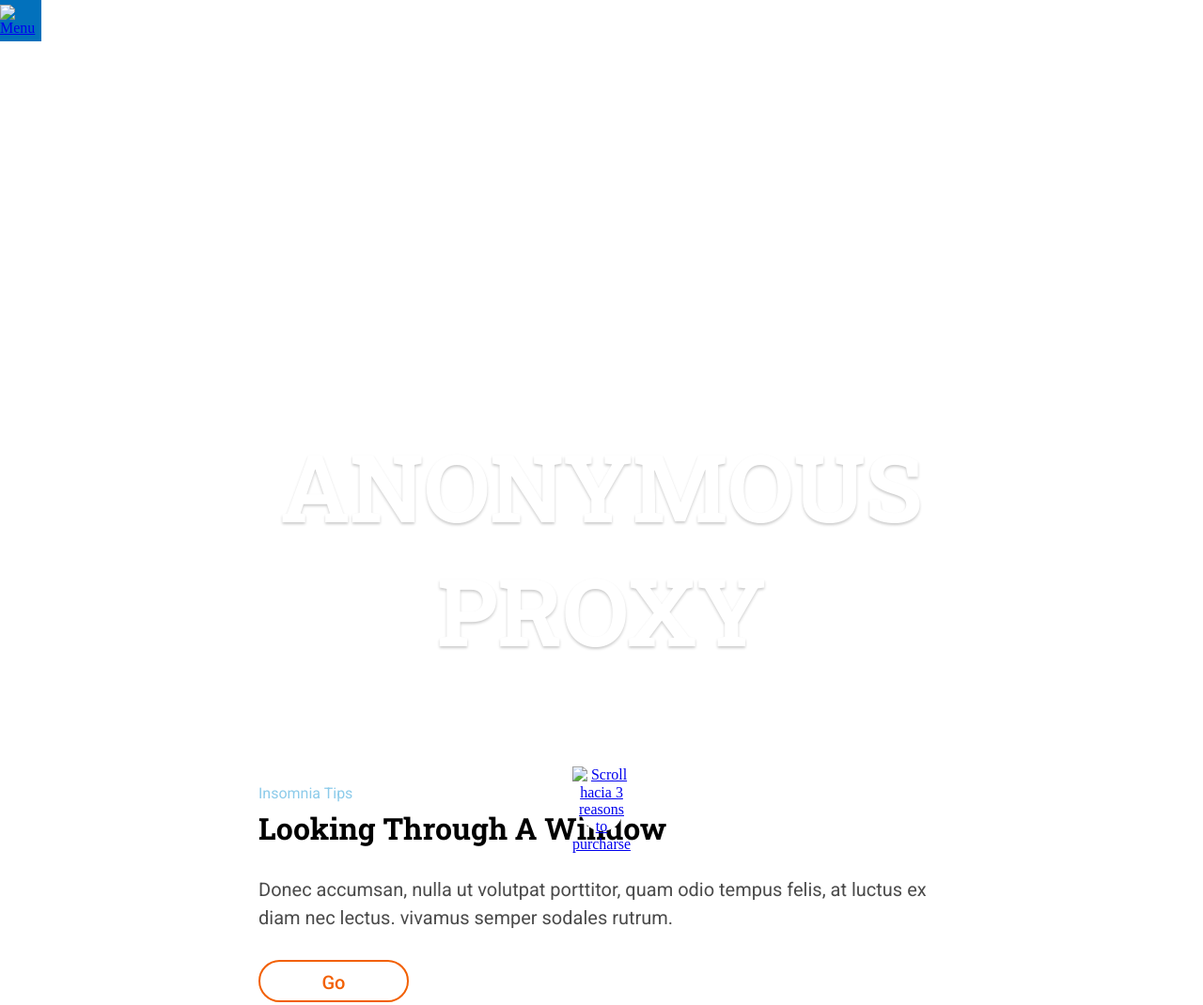
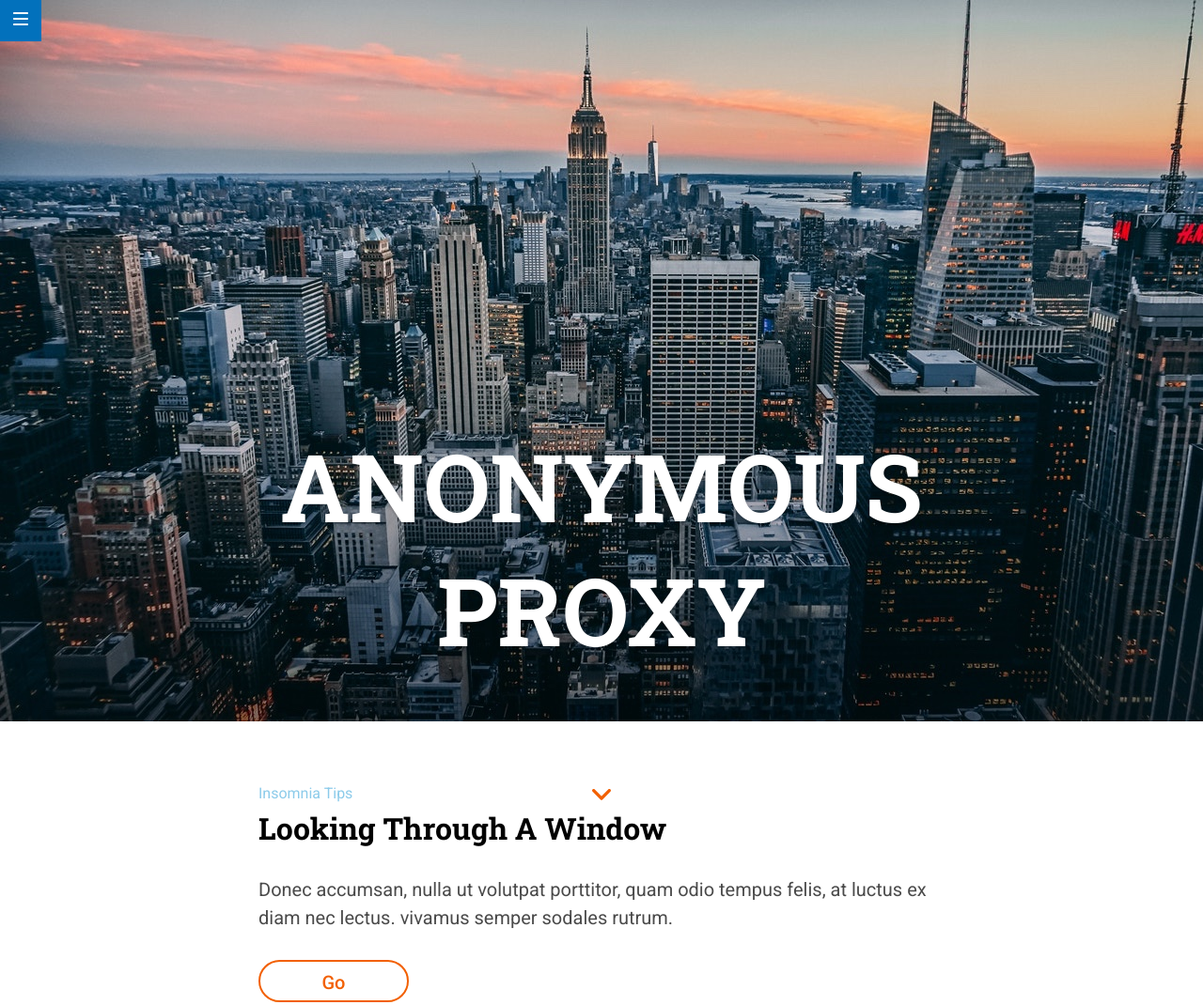
Before and after one commit to laugeeme/modulo-1-evaluacion-final-laurageeme, a website: page docs/index.html in a window 1280 px wide. Shown: the top 1070 px of the page at 94% size. Drawn offline with nearby package versions, Linux system fonts and the light colour scheme; the site is published under a folder, as on GitHub Pages, so addresses that start at the root find nothing.

Commit message:
docs modified

```diff
--- a/_src/assets/scss/layouts/_hero.scss
+++ b/_src/assets/scss/layouts/_hero.scss
@@ -1,7 +1,7 @@
 .page__hero {
     height: 100vh;
     width: 100vw;
-    background: url(/assets/images/cover.jpg) no-repeat;
+    background: url(../images/cover.jpg) no-repeat;
     background-position: top;
     background-size: cover;
     background-blend-mode: multiply;
--- a/docs/index.html
+++ b/docs/index.html
@@ -18,7 +18,7 @@
             <div class="page__hero" id="hero">
                 <div class="btnBurguer_container"> <a class="btnBurguer" href="https://adalab.es/" target="_blank" title="Adalab"
                     alt="Enlace a Adalab"> <img
-                src="../../assets/images/ico-menu.svg" alt="Menu"> </a>
+                src="./assets/images/ico-menu.svg" alt="Menu"> </a>
 
                 </div>
                 <div class="hero_text_container">
@@ -26,7 +26,7 @@
 
                     <p>In hac habitasse platea dictumst</p> <a class="btn_down" href="#section2_start"
                     title="3 Reasons To Purchase"><img
-                src="../../assets/images/ico-scroll-down.svg" alt="Scroll hacia 3 reasons to purcharse"></a>
+                src="./assets/images/ico-scroll-down.svg" alt="Scroll hacia 3 reasons to purcharse"></a>
 
                 </div>
             </div>
@@ -68,7 +68,7 @@
                 </div>
             </article>
         </section>
-        <footer class="page__footer"> <a class="btn_up" href="#hero" title="Home"> <img src="../../assets/images/ico-arrow.svg" alt="Scroll hacia arriba">
+        <footer class="page__footer"> <a class="btn_up" href="#hero" title="Home"> <img src="./assets/images/ico-arrow.svg" alt="Scroll hacia arriba">
     </a>
 
             <div class="footer_info_container">
```
Also changed, not shown: _src/templates/partials/_footer.html (+1 -1 lines), _src/templates/partials/_hero.html (+2 -2 lines), public/index.html (+3 -3 lines), docs/assets/css/main.css, public/assets/css/main.css, 1 other file.
